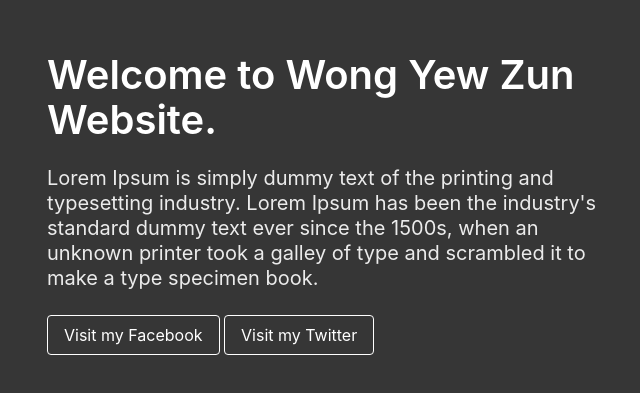
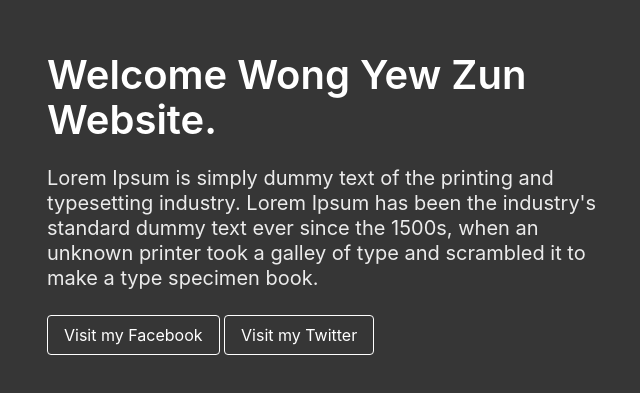
Before and after one commit to Jordon911/wongyewzun.github.io, a plain HTML site: page index.html in a window 1280 px wide. Shown: the part 197-590 px from the top of the page, without its empty margins (311-951 px from the left). Drawn offline with nearby package versions, Linux system fonts and the light colour scheme.

Commit message:
Update index.html

```diff
--- a/index.html
+++ b/index.html
@@ -13,7 +13,7 @@
             <div class="columns is-vcentered is-centered">
                 <div class="column is-6">
                     <div class="block">
-                        <h1 class="title is-2">Welcome to Wong Yew Zun Website.</h1>
+                        <h1 class="title is-2">Welcome Wong Yew Zun Website.</h1>
                     </div>
                     <div class="block">
                         <h2 class="subtitle">Lorem Ipsum is simply dummy text of the printing and typesetting industry. Lorem Ipsum has been the industry's standard dummy text ever since the 1500s, when an unknown printer took a galley of type and scrambled it to make a type specimen book.<br>
```
